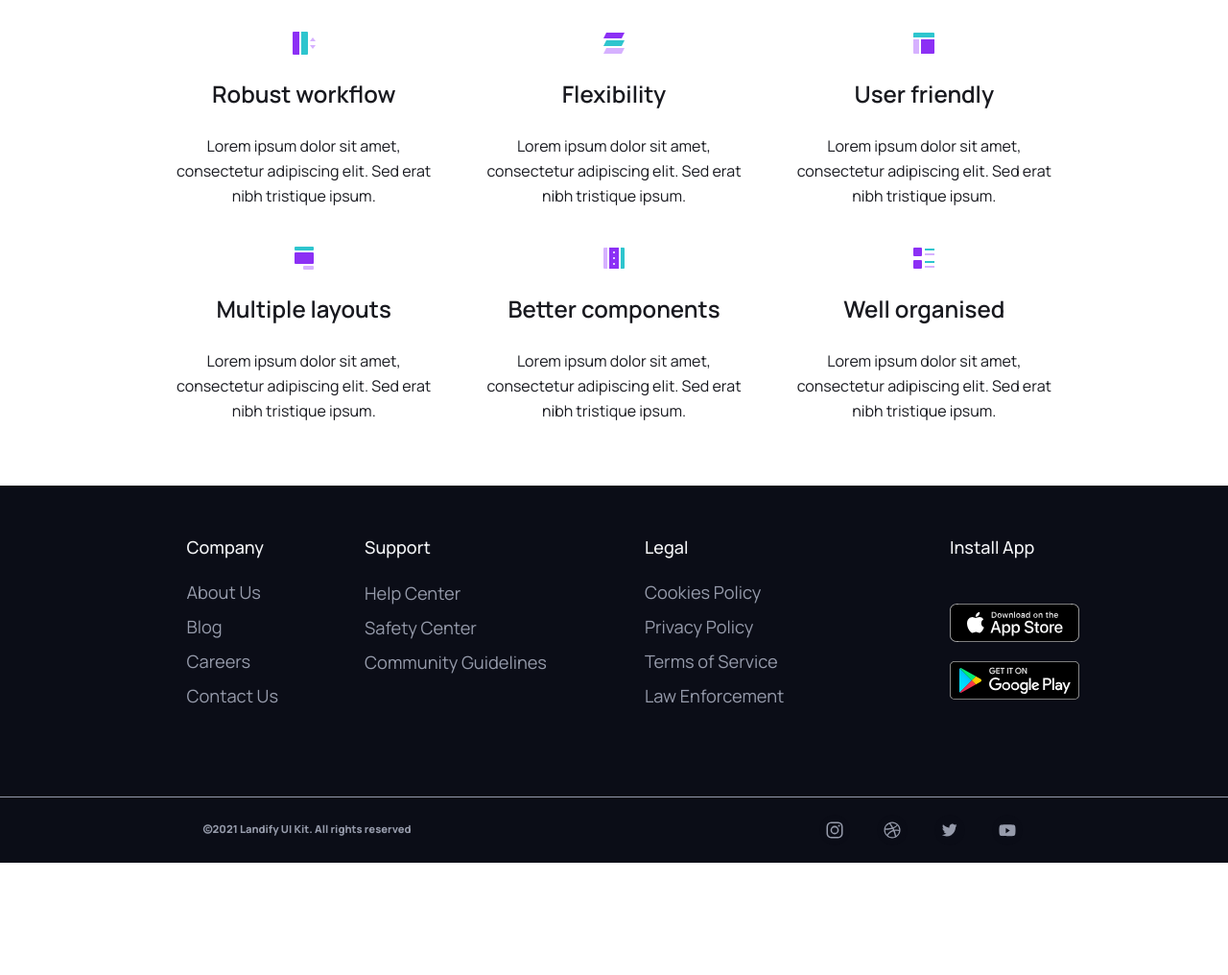
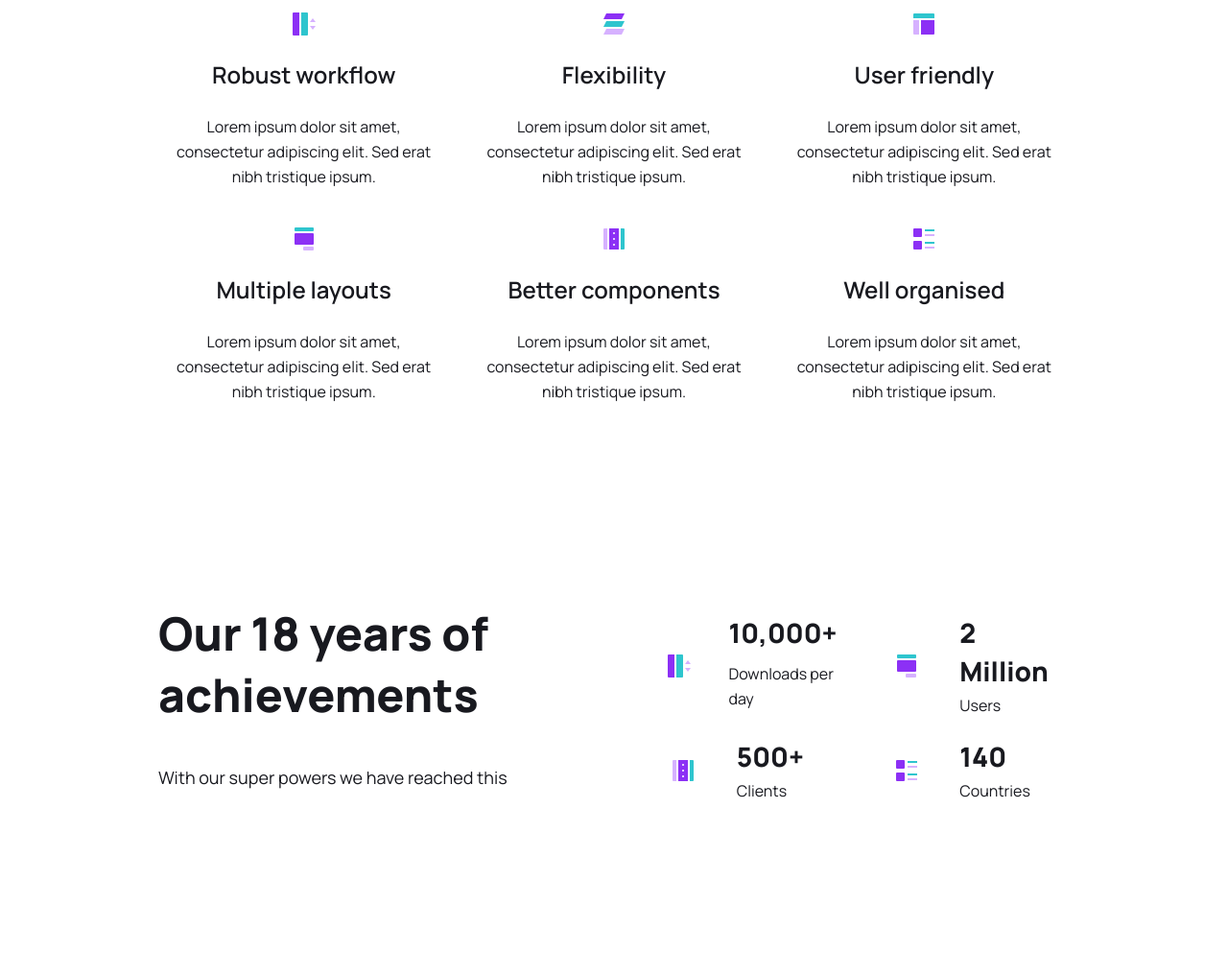
Before and after one commit to Charliemur2-zz/koombea_test, a plain HTML site: page index.html in a window 1280 px wide. Shown: the part 1117-2133 px from the top of the page at 96% size. Before the commit the page ends 2016 px from the top, so only its background shows below. Drawn offline with Linux system fonts and the light colour scheme.

Commit message:
create stats section in all sizes

```diff
--- a/css/styles.css
+++ b/css/styles.css
@@ -241,8 +241,8 @@ button:focus {
 }
 .features__title {
   font-weight: 800;
-  font-size: 3rem;
-  line-height: 64px;
+  font-size: 2rem;
+  line-height: 44px;
   text-align: center;
 }
 .features__paragraph {
@@ -250,7 +250,7 @@ button:focus {
   font-size: 1rem;
   line-height: 32px;
   text-align: center;
-  padding: 20px;
+  padding: 20px 35px;
 }
 .card {
   display: grid;
@@ -275,6 +275,36 @@ button:focus {
   font-size: 1rem;
   line-height: 26px;
   text-align: center;
+}
+/* STATS */
+.features--stats {
+  grid-template-columns: 1fr;
+}
+.cards-group {
+  display: grid;
+  grid-template-columns: 1fr 1fr;
+}
+.card__paragraph--stats {
+  display: grid;
+  grid-column: 2 / span 1;
+  grid-row: 2 / span 1;
+  text-align: start;
+  font-size: 1rem;
+  line-height: 26px;
+}
+.card--stats {
+  grid-template-columns: 1fr 1fr;
+  grid-gap: 2px;
+}
+.card__icon--stats {
+  grid-row: 1 / span 2;
+}
+.card__title--stats {
+  grid-column: 2 / span 1;
+  text-align: start;
+  font-weight: 800;
+  font-size: 1rem;
+  line-height: 30px;
 }
 /* FOOTER */
 .footer {
@@ -459,6 +489,29 @@ button:focus {
   .card__paragraph {
     display: grid;
   }
+  /* STATS */
+  .features--stats {
+    grid-template-columns: 1fr 1fr;
+  }
+  .features__text--stats {
+    grid-column: 1 / span 1;
+    padding-top: 77px;
+    padding-bottom: 100px;
+  }
+  .cards-group {
+    grid-column: 2 / span 1;
+    grid-template-columns: 1fr;
+  }
+  .features__title--stats {
+    font-size: 2rem;
+    line-height: 44px;
+  }
+  .features__paragraph--stats {
+    width: 100%;
+  }
+  .card--stats {
+    grid-gap: 3px;
+  }
   /* FOOTER */
   .footer {
     grid-template-columns: 1fr 1fr 1fr;
@@ -568,7 +621,32 @@ button:focus {
   .card {
     padding: 10px;
   }
-
+  /* STATS */
+  .features--stats {
+    grid-template-columns: 1fr 1fr;
+  }
+  .features__text--stats {
+    grid-column: 1 / span 1;
+  }
+  .features__title--stats {
+    font-weight: 800;
+    font-size: 3rem;
+    line-height: 64px;
+    text-align: start;
+  }
+  .features__paragraph--stats {
+    text-align: start;
+    padding-left: 0;
+  }
+  .cards-group {
+    grid-template-columns: 1fr 1fr;
+    padding-top: 98px;
+    padding-bottom: 136px;
+  }
+  .card__title--stats {
+    font-size: 1.75rem;
+    line-height: 40px;
+  }
   /* FOOTER */
   .footer {
     height: 393px;
--- a/index.html
+++ b/index.html
@@ -68,47 +68,83 @@
       <h1 class="features__title" role="text">Tailor-made features</h1>
       <p class="features__paragraph" role="text">Lorem ipsum dolor sit amet, consectetur adipiscing elit. Nunc odio in et, lectus sit lorem id integer.</p>
     </div>
-    <div class="card">
+    <div class="card" aria-label="features card">
       <div class="card__icon">
-        <img class="card__icon-img" src="./images/feature_icons/features-icon-one.svg" alt="card icon">
+        <img class="card__icon-img" role="img" src="./images/feature_icons/features-icon-one.svg" alt="card icon">
       </div>
-      <h1 class=card__title role="text">Robust workflow</h1>
+      <h1 class="card__title" role="text">Robust workflow</h1>
       <p class="card__paragraph">Lorem ipsum dolor sit amet, consectetur adipiscing elit. Sed erat nibh tristique ipsum.</p>
     </div>
-    <div class="card">
+    <div class="card" aria-label="features card">
       <div class="card__icon">
-        <img class="card__icon-img" src="./images/feature_icons/features-icon-two.svg" alt="card icon">
+        <img class="card__icon-img" role="img" src="./images/feature_icons/features-icon-two.svg" alt="card icon">
       </div>
-      <h1 class=card__title role="text">Flexibility</h1>
+      <h1 class="card__title" role="text">Flexibility</h1>
       <p class="card__paragraph">Lorem ipsum dolor sit amet, consectetur adipiscing elit. Sed erat nibh tristique ipsum.</p>
     </div>
-    <div class="card">
+    <div class="card" aria-label="features card">
       <div class="card__icon">
-        <img class="card__icon-img" src="./images/feature_icons/features-icon-three.svg" alt="card icon">
+        <img class="card__icon-img" role="img" src="./images/feature_icons/features-icon-three.svg" alt="card icon">
       </div>
-      <h1 class=card__title role="text">User friendly</h1>
+      <h1 class="card__title" role="text">User friendly</h1>
       <p class="card__paragraph">Lorem ipsum dolor sit amet, consectetur adipiscing elit. Sed erat nibh tristique ipsum.</p>
     </div>
-    <div class="card">
+    <div class="card" aria-label="features card">
       <div class="card__icon">
-        <img class="card__icon-img" src="./images/feature_icons/features-icon-four.svg" alt="card icon">
+        <img class="card__icon-img" role="img" src="./images/feature_icons/features-icon-four.svg" alt="card icon">
       </div>
-      <h1 class=card__title role="text">Multiple layouts</h1>
+      <h1 class="card__title" role="text">Multiple layouts</h1>
       <p class="card__paragraph">Lorem ipsum dolor sit amet, consectetur adipiscing elit. Sed erat nibh tristique ipsum.</p>
     </div>
-    <div class="card">
+    <div class="card" aria-label="features card">
       <div class="card__icon">
-        <img class="card__icon-img" src="./images/feature_icons/features-icon-five.svg" alt="card icon">
+        <img class="card__icon-img" role="img" src="./images/feature_icons/features-icon-five.svg" alt="card icon">
       </div>
-      <h1 class=card__title role="text">Better components</h1>
+      <h1 class="card__title" role="text">Better components</h1>
       <p class="card__paragraph">Lorem ipsum dolor sit amet, consectetur adipiscing elit. Sed erat nibh tristique ipsum.</p>
     </div>
-    <div class="card">
+    <div class="card" aria-label="features card">
       <div class="card__icon">
-        <img class="card__icon-img" src="./images/feature_icons/features-icon-seven.svg" alt="card icon">
+        <img class="card__icon-img" role="img" src="./images/feature_icons/features-icon-seven.svg" alt="card icon">
       </div>
-      <h1 class=card__title role="text">Well organised</h1>
+      <h1 class="card__title" role="text">Well organised</h1>
       <p class="card__paragraph">Lorem ipsum dolor sit amet, consectetur adipiscing elit. Sed erat nibh tristique ipsum.</p>
+    </div>
+  </section>
+  <section class="features features--stats" aria-label="features section">
+    <div class="features__text features__text--stats">
+      <h1 class="features__title features__title--stats" role="text">Our 18 years of achievements</h1>
+      <p class="features__paragraph features__paragraph--stats" role="text">With our super powers we have reached this</p>
+    </div>
+    <div class="cards-group">
+      <div class="card card--stats" aria-label="stats card">
+        <div class="card__icon card__icon--stats">
+          <img class="card__icon-img" role="img" src="./images/feature_icons/features-icon-one.svg" alt="card icon">
+        </div>
+        <h1 class="card__title card__title--stats" role="text">10,000+</h1>
+        <p class="card__paragraph card__paragraph--stats">Downloads per day</p>
+      </div>
+      <div class="card card--stats" aria-label="stats card">
+        <div class="card__icon card__icon--stats">
+          <img class="card__icon-img" role="img" src="./images/feature_icons/features-icon-four.svg" alt="card icon">
+        </div>
+        <h1 class="card__title card__title--stats" role="text">2 Million</h1>
+        <p class="card__paragraph card__paragraph--stats">Users</p>
+      </div>
+      <div class="card card--stats" aria-label="stats card">
+        <div class="card__icon card__icon--stats">
+          <img class="card__icon-img" role="img" src="./images/feature_icons/features-icon-five.svg" alt="card icon">
+        </div>
+        <h1 class="card__title card__title--stats" role="text">500+</h1>
+        <p class="card__paragraph card__paragraph--stats">Clients</p>
+      </div>
+      <div class="card card--stats" aria-label="stats card">
+        <div class="card__icon card__icon--stats">
+          <img class="card__icon-img" role="img" src="./images/feature_icons/features-icon-seven.svg" alt="card icon">
+        </div>
+        <h1 class="card__title card__title--stats" role="text">140</h1>
+        <p class="card__paragraph card__paragraph--stats">Countries</p>
+      </div>
     </div>
   </section>
   <footer class="footer">
```
